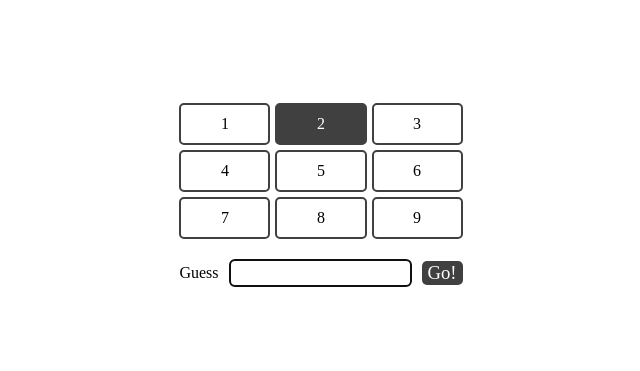
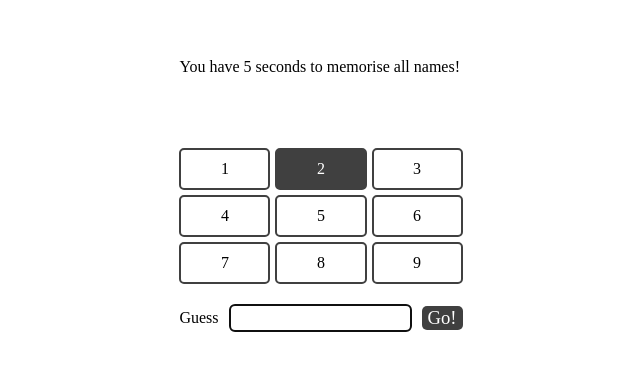
Before and after one commit to VMarkos/mc-hidden-names-game, a plain HTML site: page index.html in a window 1280 px wide. Shown: the part 213-584 px from the top of the page, without its empty margins (319-959 px from the left). Drawn offline with Linux system fonts and the light colour scheme.

Commit message:
Update index.html

```diff
--- a/index.html
+++ b/index.html
@@ -9,7 +9,8 @@
         </title>
     </head>
     <body>
-        <main>
+        <main
+            <p>You have 5 seconds to memorise all names!</p>
             <div id="game-grid" class="game-grid"></div>
             <div id="footer" class="footer">
                 <label for="guess">Guess</label>
```
